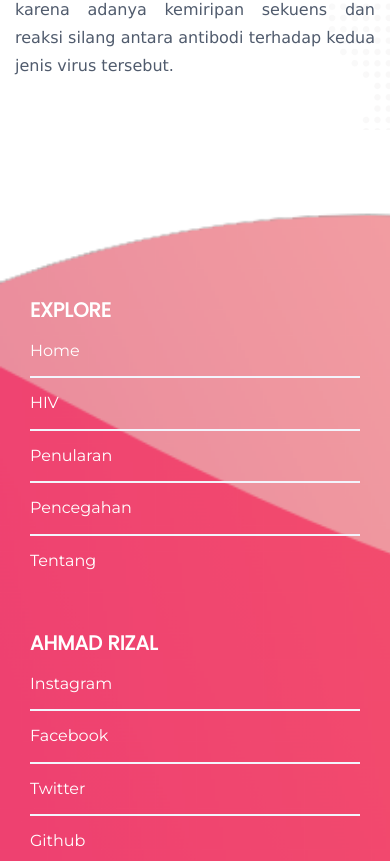
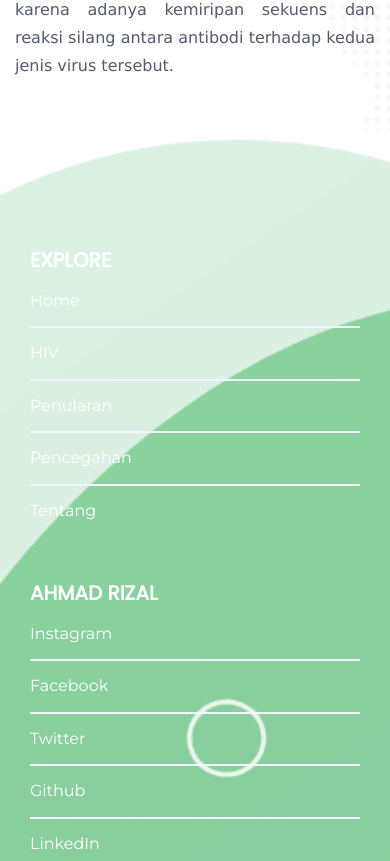
Before and after one commit to rizalord/hiv-aids, a plain HTML site: page index-2.html in a window 390 px wide. Shown: the part 3460-4321 px from the top of the page. Drawn offline with nearby package versions, Linux system fonts and the light colour scheme; a script that the page names is missing.

Commit message:
almost final

```diff
--- a/css/about.css
+++ b/css/about.css
@@ -81,6 +81,7 @@
   position: relative;
   margin: 0px 5px;
   border: 0px;
+  border-radius: 40px;
 }
 
 .horizontal-view .content .left-content .border-img ul .list-wrapper li a {
--- a/css/homepage.css
+++ b/css/homepage.css
@@ -1,17 +1,29 @@
+*{
+  box-sizing: border-box;
+}
+
 body {
+
   background-color: transparent;
-  background-image: url(../img/home-bg-2.jpg);
+  background-image: url(../img/home.png);
   background-size: cover;
   background-repeat: no-repeat;
-  overflow: hidden;
+  overflow: hidden!important;
+  height: 100vh;
 }
+
+html{
+  overflow-x: hidden!important;
+}
+
+
 
 .container {
   margin: 20px 0 0 20px;
-  width: 650px;
-  height: 70vh!important;
+  width: 500px;
+  height: 65vh!important;
   padding: 5px;
-  padding-left: 30px;
+  padding-left: 50px;
   position: relative;
 }
 
@@ -47,7 +59,7 @@ body {
   text-align: center;
   height: auto;
   padding: 5px 25px;
-  margin-top: 30px;
+  margin-top: 20px;
   background: -webkit-gradient(linear, left top, right top, from(#9A5DFE), to(#3E8DFE));
   background: linear-gradient(90deg, #9A5DFE, #3E8DFE);
   color: white;
@@ -62,7 +74,8 @@ body {
   .container {
     margin: 0px 0px;
     padding: 10px 0%;
-    width: 100%;
+    padding-left: 5%;
+    width: 400px!important;
   }
   .container h1 {
     margin: 0px;
@@ -78,4 +91,64 @@ body {
     height: 280px;
   }
 }
+
+@media (max-width : 960px){
+
+  .container{
+    height:50vh!important;
+  }
+}
+
+@media (max-width : 867px){
+
+  body {
+
+    background-color: transparent;
+    background-size: 100% 100%;
+    background-repeat: no-repeat;
+  }
+
+  .container{
+    width: 489px;
+  }
+
+}
+
+@media (max-width : 719px){
+
+  body {
+
+    background-color: transparent;
+    background-size: cover;
+  }
+
+  .container{
+    width: 500px!important;
+  }
+
+}
+
+@media (max-width : 404px){
+
+  body {
+
+    background-size: cover;
+  }
+
+}
+
+@media (max-width : 460px){
+
+  .container {
+    width: 100%!important;
+    padding-left: 15px!important;
+    padding-right: 15px!important;
+
+
+  }
+
+  .container h1{
+    padding : 10px 0px;
+  }
+}
 /*# sourceMappingURL=homepage.css.map */
--- a/css/navbar.css
+++ b/css/navbar.css
@@ -730,10 +730,10 @@ nav ul li a.active::after {
 
 /* Handle */
 ::-webkit-scrollbar-thumb {
-  border-top-left-radius: 15px;
-  border-top-right-radius: 15px;
-  border-bottom-left-radius: 15px;
-  border-bottom-right-radius: 15px;
+  /* border-top-left-radius: 15px;
+  border-top-right-radius: 15px; */
+  /* border-bottom-left-radius: 15px;
+  border-bottom-right-radius: 15px; */
   background: -webkit-gradient(linear, left bottom, left top, from(#3B3CBF), to(#07C9DB));
   background: linear-gradient(0deg, #3B3CBF, #07C9DB);
 }
@@ -771,16 +771,16 @@ nav ul li a.active::after {
 
  /* ================================================== FOOTER ===================================================== */
  footer {
-   margin-top: 50px;
+   margin-top: 0px;
    display: block;
    width: 100%;
    height: auto;
    /* background-color: orange; */
-   background-image: url('../img/footer.png');
+   background-image: url('../img/fiuter.png');
    background-repeat: no-repeat;
    background-size: 100% 100%;
    padding: 15px 10%;
-   padding-top: 170px;
+   padding-top: 200px;
    /* padding-bottom: 50px; */
  }
 
```
Also changed, not shown: index-5.html (+4 -3 lines), index.html (+1 -1 lines), img/fiuter.png (added), img/footer.png (deleted), img/home-bg-2.jpg (deleted), img/home.png (added).
